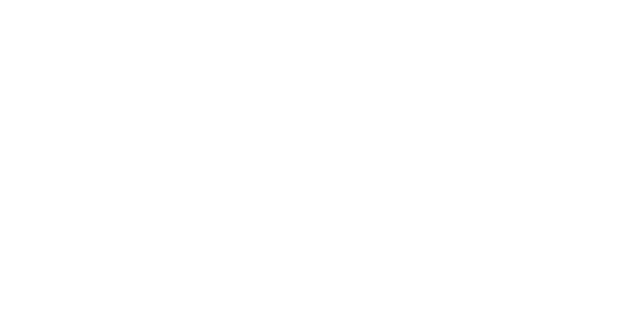
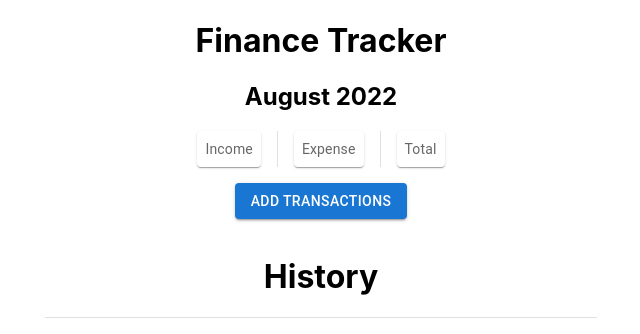
Before and after one commit to js-chun/expense-tracker, a React (Create React App) app: page / in a window 1280 px wide. Shown: the top 334 px of the page, without its empty margins (319-959 px from the left). Built offline with nearby package versions, Linux system fonts and the light colour scheme.

Commit message:
added FinancesDashboard, FinancesForm, FinancesHistory components

```diff
--- a/package.json
+++ b/package.json
@@ -3,6 +3,10 @@
   "version": "0.1.0",
   "private": true,
   "dependencies": {
+    "@emotion/react": "^11.10.0",
+    "@emotion/styled": "^11.10.0",
+    "@mui/icons-material": "^5.8.4",
+    "@mui/material": "^5.10.0",
     "@testing-library/jest-dom": "^5.16.5",
     "@testing-library/react": "^13.3.0",
     "@testing-library/user-event": "^13.5.0",
--- a/src/App.js
+++ b/src/App.js
@@ -1,7 +1,12 @@
 import "./App.css"
+import FinancesApp from "./FinancesApp"
 
 function App() {
-	return <div className="App"></div>
+	return (
+		<div className="App">
+			<FinancesApp />
+		</div>
+	)
 }
 
 export default App
--- /dev/null
+++ b/src/FinancesApp.js
@@ -0,0 +1,41 @@
+import React from "react"
+import FinancesForm from "./FinancesForm"
+import FinancesDashboard from "./FinancesDashboard"
+import FinancesHistory from "./FinancesHistory"
+import Container from "@mui/material/Container"
+import Box from "@mui/material/Box"
+import Drawer from "@mui/material/Drawer"
+import Button from "@mui/material/Button"
+
+export default function FinancesApp() {
+	const [open, setOpen] = React.useState(false)
+
+	const toggleDrawer = (isOpen) => (event) => {
+		if (
+			event.type === "keydown" &&
+			(event.key === "Tab" || event.key === "Shift")
+		) {
+			return
+		}
+		setOpen(isOpen)
+	}
+
+	return (
+		<Container maxWidth="sm">
+			<h1>Finance Tracker</h1>
+			<FinancesDashboard />
+			<Button
+				onClick={toggleDrawer(true)}
+				variant="contained"
+				sx={{ marginY: "1rem" }}>
+				Add Transactions
+			</Button>
+			<Drawer open={open} onClose={toggleDrawer(false)}>
+				<Box sx={{ width: 400 }} role="presentation">
+					<FinancesForm />
+				</Box>
+			</Drawer>
+			<FinancesHistory />
+		</Container>
+	)
+}
--- /dev/null
+++ b/src/FinancesDashboard.js
@@ -0,0 +1,31 @@
+import React from "react"
+import Paper from "@mui/material/Paper"
+import Stack from "@mui/material/Stack"
+import Divider from "@mui/material/Divider"
+import Box from "@mui/material/Box"
+import { styled } from "@mui/material/styles"
+
+const Item = styled(Paper)(({ theme }) => ({
+	backgroundColor: theme.palette.mode === "dark" ? "#1A2027" : "#fff",
+	...theme.typography.body2,
+	padding: theme.spacing(1),
+	textAlign: "center",
+	color: theme.palette.text.secondary,
+}))
+
+export default function FinancesDashboard() {
+	return (
+		<Box>
+			<h2>August 2022</h2>
+			<Stack
+				direction="row"
+				justifyContent="center"
+				divider={<Divider orientation="vertical" flexItem />}
+				spacing={2}>
+				<Item>Income</Item>
+				<Item>Expense</Item>
+				<Item>Total</Item>
+			</Stack>
+		</Box>
+	)
+}
--- /dev/null
+++ b/src/FinancesForm.js
@@ -0,0 +1,75 @@
+import React from "react"
+import Box from "@mui/material/Box"
+import Button from "@mui/material/Button"
+import ToggleButton from "@mui/material/ToggleButton"
+import ToggleButtonGroup from "@mui/material/ToggleButtonGroup"
+
+import TextField from "@mui/material/TextField"
+import MonetizationOnIcon from "@mui/icons-material/MonetizationOn"
+import CreateOutlinedIcon from "@mui/icons-material/CreateOutlined"
+import TodayOutlinedIcon from "@mui/icons-material/TodayOutlined"
+import AddOutlinedIcon from "@mui/icons-material/AddOutlined"
+
+export default function FinancesForm() {
+	const [financeType, setFinanceType] = React.useState("expenses")
+
+	const handleChange = (event, newAlignment) => {
+		setFinanceType(newAlignment)
+	}
+
+	return (
+		<Box p={5}>
+			<h2>Add a Transaction</h2>
+			<ToggleButtonGroup
+				color="primary"
+				value={financeType}
+				exclusive
+				onChange={handleChange}>
+				<ToggleButton value="income">Income</ToggleButton>
+				<ToggleButton value="expenses">Expenses</ToggleButton>
+			</ToggleButtonGroup>
+
+			<Box my={3} sx={{ display: "flex", alignItems: "flex-end" }}>
+				<MonetizationOnIcon sx={{ color: "action.active", mr: 1, my: 0.5 }} />
+				<TextField
+					fullWidth
+					label="Amount"
+					variant="standard"
+					InputLabelProps={{
+						shrink: true,
+					}}
+				/>
+			</Box>
+			<Box mb={3} sx={{ display: "flex", alignItems: "flex-end" }}>
+				<CreateOutlinedIcon sx={{ color: "action.active", mr: 1, my: 0.5 }} />
+				<TextField
+					fullWidth
+					label="Description"
+					variant="standard"
+					InputLabelProps={{
+						shrink: true,
+					}}
+				/>
+			</Box>
+			<Box mb={3} sx={{ display: "flex", alignItems: "flex-end" }}>
+				<TodayOutlinedIcon sx={{ color: "action.active", mr: 1, my: 0.5 }} />
+				<TextField
+					fullWidth
+					variant="standard"
+					type="date"
+					label="Date"
+					InputLabelProps={{
+						shrink: true,
+					}}
+				/>
+			</Box>
+			<Button
+				size="large"
+				variant="contained"
+				fullWidth
+				endIcon={<AddOutlinedIcon />}>
+				Add Transaction
+			</Button>
+		</Box>
+	)
+}
--- /dev/null
+++ b/src/FinancesHistory.js
@@ -0,0 +1,12 @@
+import React from "react"
+import Divider from "@mui/material/Divider"
+import Box from "@mui/material/Box"
+
+export default function FinancesHistory() {
+	return (
+		<Box>
+			<h1>History</h1>
+			<Divider></Divider>
+		</Box>
+	)
+}
```
Also changed, not shown: 1 other file (tests, documents, lock files or other folders).
